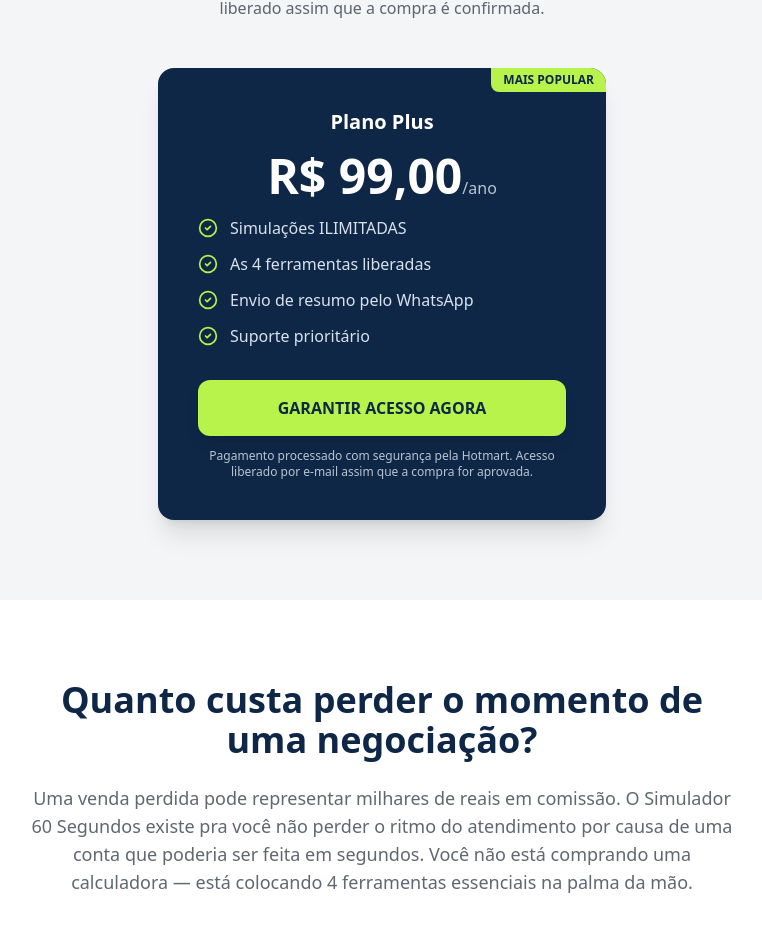
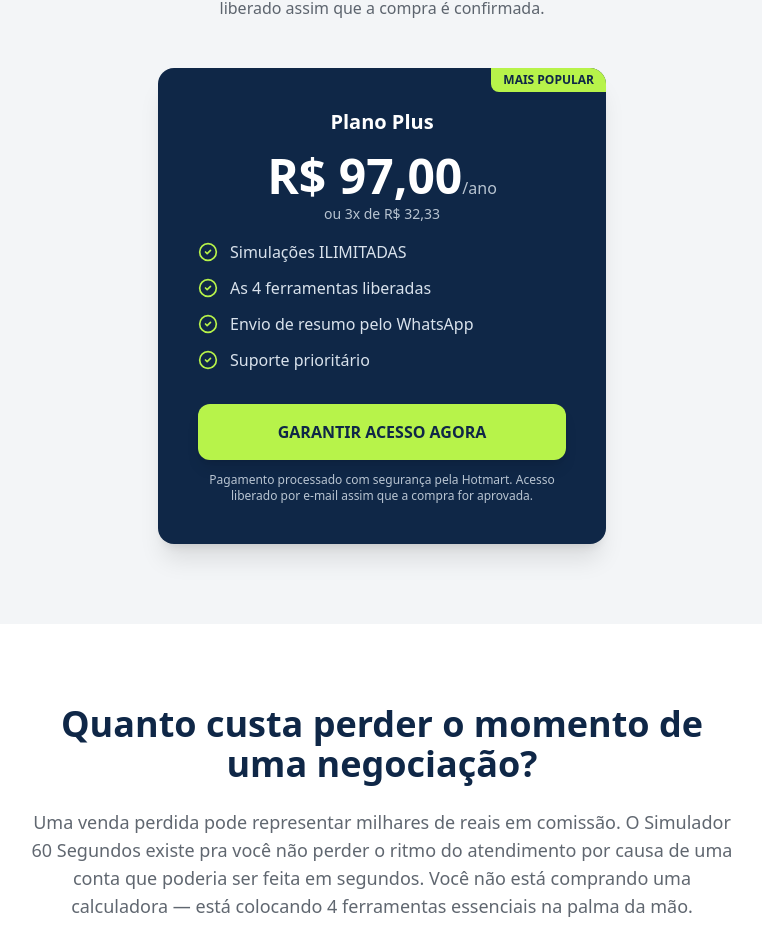
Before and after one commit to AfariaNeo/s60s, a React (Vite) app in the folder simulador-60-segundos/: page / in a window 1280 px wide. Shown: the part 6491-7431 px from the top of the page, without its empty margins (258-1020 px from the left). Built offline with nearby package versions, Linux system fonts and the light colour scheme; no server answers.

Commit message:
Atualiza preco de R para R/ano (ou 3x de R,33)

```diff
--- a/simulador-60-segundos/components/LandingPageNoBrain.tsx
+++ b/simulador-60-segundos/components/LandingPageNoBrain.tsx
@@ -556,8 +556,9 @@ export default function LandingPageNoBrain() {
                         <div className="absolute top-0 right-0 bg-[#B7F34A] text-[#0F2747] text-xs font-black px-3 py-1 rounded-bl-lg uppercase">Mais popular</div>
                         <h3 className="text-xl font-bold text-white">Plano Plus</h3>
                         <div className="my-4">
-                            <span className="text-5xl font-black text-white">R$ 99,00</span>
+                            <span className="text-5xl font-black text-white">R$ 97,00</span>
                             <span className="text-[#B8C4D1]">/ano</span>
+                            <div className="text-sm text-[#B8C4D1] mt-1">ou 3x de R$ 32,33</div>
                         </div>
                         <ul className="space-y-3 mb-8 text-left">
                             <PricingCheck text="Simulações ILIMITADAS" />
--- a/simulador-60-segundos/components/PricingModal.tsx
+++ b/simulador-60-segundos/components/PricingModal.tsx
@@ -80,7 +80,8 @@ const PricingModal: React.FC<PricingModalProps> = ({ isOpen, onClose, onSelectPl
           <div className="p-6 border-2 border-[#B7F34A] rounded-xl bg-white relative">
             <div className="absolute -top-3 left-1/2 -translate-x-1/2 bg-[#B7F34A] text-[#0F2747] px-3 py-1 rounded-full text-xs font-bold">RECOMENDADO</div>
             <h3 className="font-bold text-xl">Profissional</h3>
-            <p className="text-2xl font-bold mt-2">R$ 99,00<span className="text-sm font-normal text-gray-500">/ano</span></p>
+            <p className="text-2xl font-bold mt-2">R$ 97,00<span className="text-sm font-normal text-gray-500">/ano</span></p>
+            <p className="text-xs text-gray-500 mt-0.5">ou 3x de R$ 32,33</p>
             <p className="text-xs text-center text-[#0F2747] font-medium mt-1 mb-4">Renovação Automática</p>
             <ul className="mt-4 space-y-2 text-sm text-gray-600">
               <li className="flex gap-2"><Check className="w-4 h-4 text-[#0F2747]" /> Uso Ilimitado</li>
```
